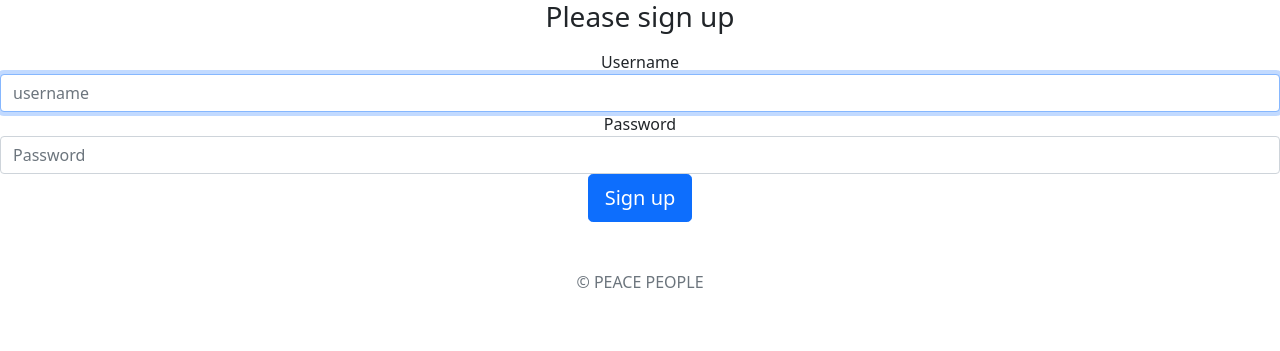
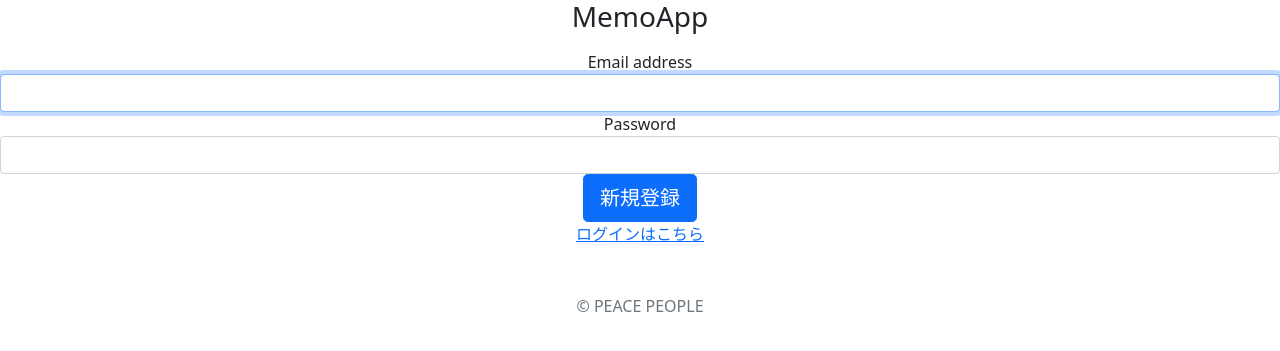
Before and after one commit to skywardly/memoapp, a Django app: page /signup/ in a window 1280 px wide. Shown: the top 351 px of the page. Run offline with Django 3.2, Linux system fonts and the light colour scheme.

Commit message:
add list, edit, and create

```diff
--- a/memoapp/templates/memoapp/signup.html
+++ b/memoapp/templates/memoapp/signup.html
@@ -9,19 +9,14 @@
 {{ form.errors }}
 <body class="text-center">
     <form class="form-signin" method="POST">{% csrf_token %}
-      <h1 class="h3 mb-3 font-weight-normal">Please sign up</h1>
-      <lable for="{{ form.username.auto_id }}">{{ form.username.label }}</lable>
-      <input type="text" id="inputEmail" class="form-control" placeholder="username" name="username" required autofocus>
-      {{ form.username.errors }}
-      {% comment %}
+      <h1 class="h3 mb-3 font-weight-normal">MemoApp</h1>
       <label for="inputEmail" class="sr-only">Email address</label>
-      <input type="text" id="inputEmail" class="form-control" placeholder="username" name="username" required autofocus>
-      {% endcomment %}
+      <input type="text" id="inputEmail" class="form-control" name="username" required autofocus>
       <label for="inputPassword" class="sr-only">Password</label>
-      <input type="password" id="inputPassword" class="form-control" placeholder="Password" name="password">
-      <button class="btn btn-lg btn-primary btn-block" type="submit">Sign up</button>
-      <p class="mt-5 mb-3 text-muted">&copy;
-          PEACE PEOPLE</p>
+      <input type="password" id="inputPassword" class="form-control" name="password">
+      <button class="btn btn-lg btn-primary btn-block" type="submit">新規登録</button>
+      <p><a href="{% url 'signin' %}">ログインはこちら</a><p>
+      <p class="mt-5 mb-3 text-muted">&copy; PEACE PEOPLE</p>
     </form>
 </body>
 {% endblock content %}
--- a/memoapp/urls.py
+++ b/memoapp/urls.py
@@ -7,4 +7,6 @@ urlpatterns = [
     path('signin/', views.signinview, name='signin'),
     path('signout/', views.signoutview, name='signout'),
     path('list/', views.listview, name='list'),
+    path('create/', views.createview, name='create'),
+    path('edit/', views.editview, name='edit'),
 ]
--- a/memoapp/views.py
+++ b/memoapp/views.py
@@ -32,12 +32,24 @@ def signinview(request):
     return render(request, 'memoapp/signin.html', {})
 
 
+def signoutview(request):
+    logout(request)
+    return redirect('signin')
+
+
 @login_required
 def listview(request):
     object_list = MemoModel.objects.all()
     return render(request, 'memoapp/list.html', {'object_list':object_list})
 
 
-def signoutview(request):
-    logout(request)
-    return redirect('signin')
+@login_required
+def createview(request):
+    object = MemoModel.objects.all()
+    return render(request, 'memoapp/edit.html', {})
+
+
+@login_required
+def editview(request):
+    object = MemoModel.objects.all()
+    return render(request, 'memoapp/edit.html', {'object_list':object})
```
Also changed, not shown: memoapp/templates/memoapp/edit.html (+8 -0 lines), memoapp/templates/memoapp/list.html (+11 -1 lines), memoapp/templates/memoapp/signin.html (+5 -4 lines).
